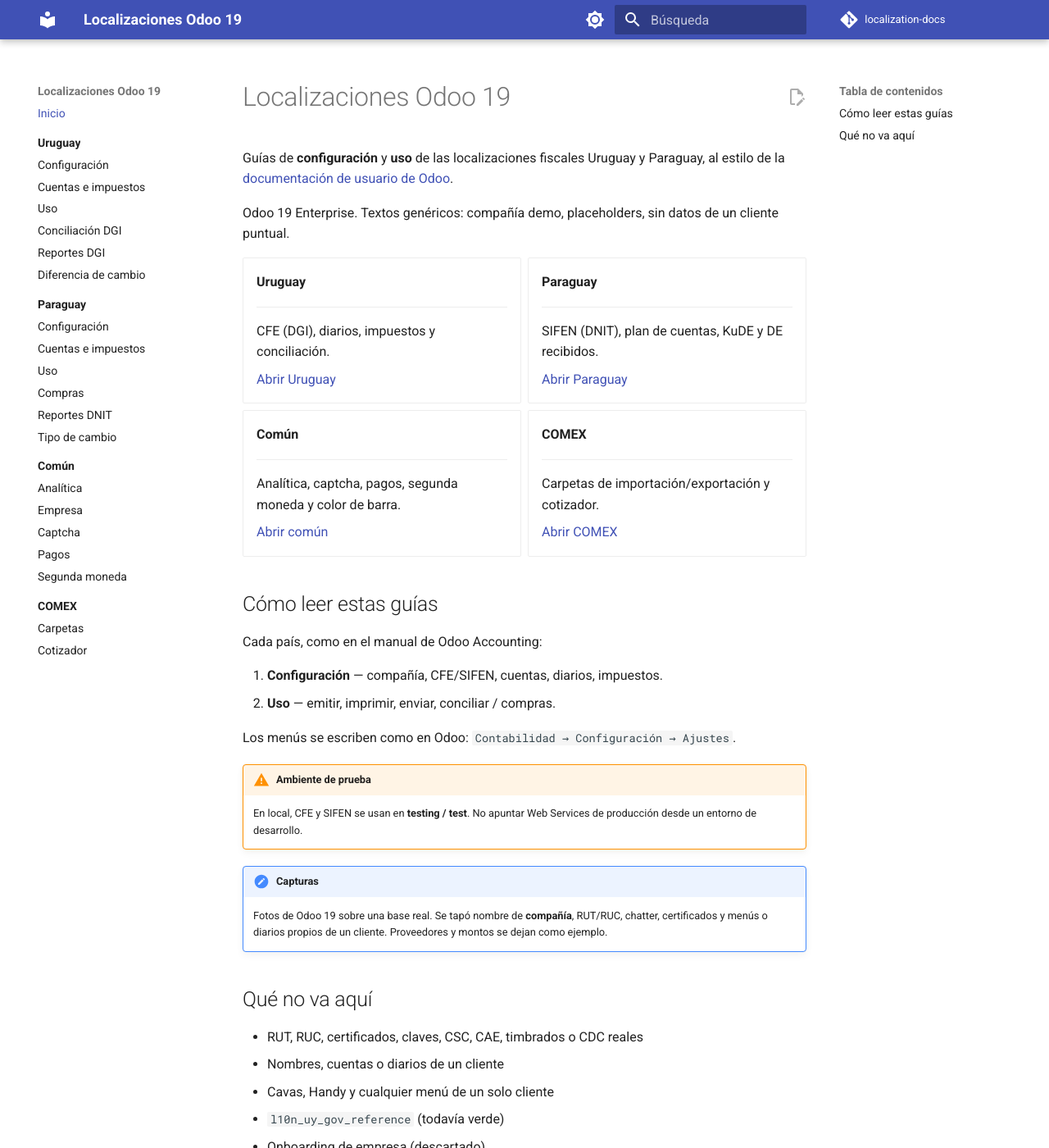
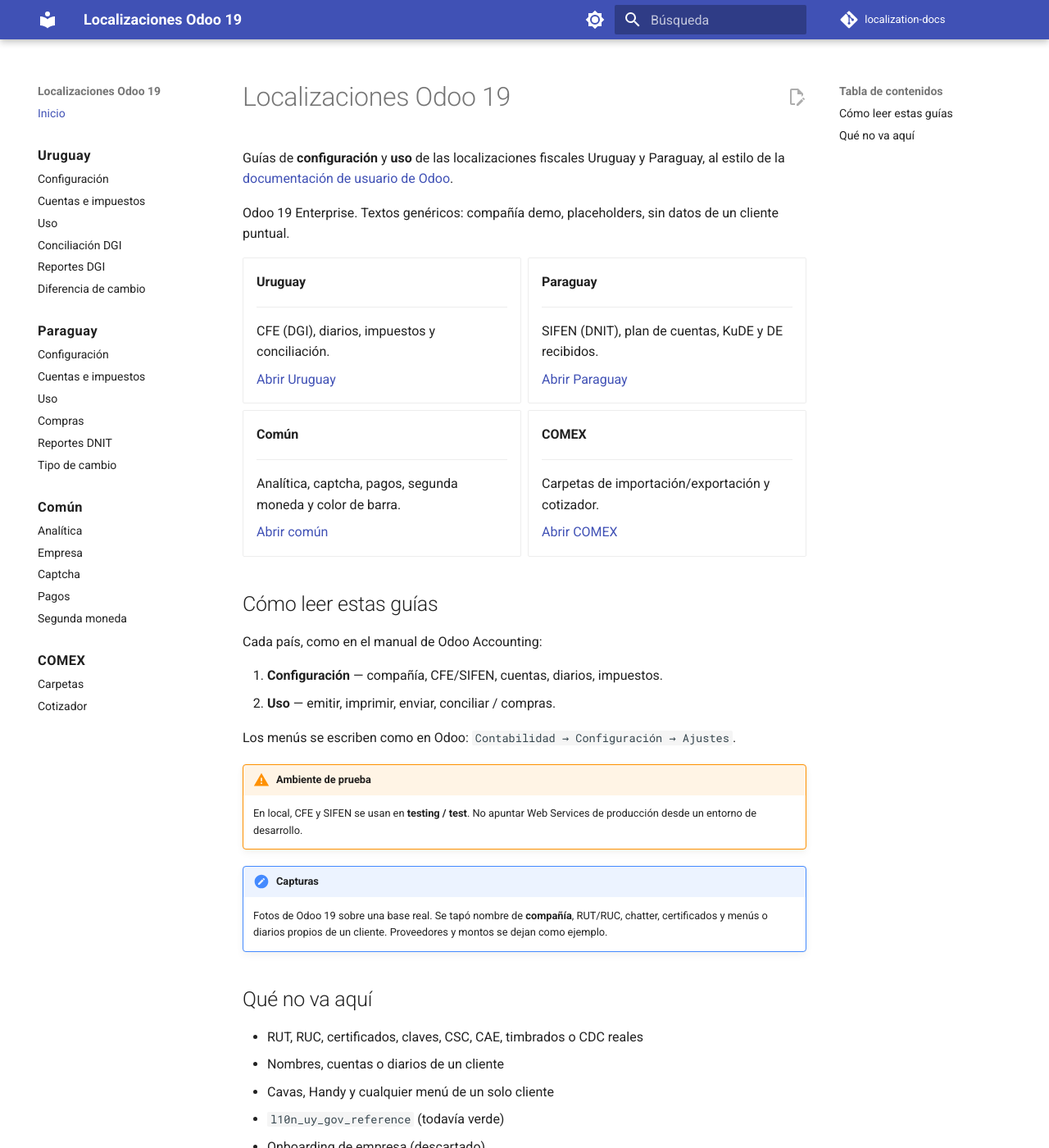
Before and after one commit to Pabloolano/localization-docs, an MkDocs documentation site: the page built from docs/index.md, in a window 1280 px wide and 1400 px high. Shown: the whole window at 82% size. Built offline with MkDocs 1.6.1 and Material for MkDocs 9.7.7, drawn with Linux system fonts in a browser that asks for light colours; comment, search, counter and statistics services are not loaded.

Commit message:
docs: destacar títulos de sección en el menú
Uruguay, Paraguay, Común y COMEX quedan más fuertes que las entradas hijas.

Co-authored-by: Cursor <cursoragent@cursor.com>

```diff
--- /dev/null
+++ b/docs/stylesheets/extra.css
@@ -0,0 +1,23 @@
+/* Títulos de sección del nav: Uruguay, Paraguay, Común, COMEX */
+.md-nav--primary .md-nav__item--section > .md-nav__container > a,
+.md-nav--primary .md-nav__item--section > .md-nav__link {
+  font-weight: 800;
+  font-size: 0.82rem;
+  letter-spacing: 0.03em;
+  margin-top: 0.7rem;
+}
+
+[data-md-color-scheme="default"] .md-nav--primary .md-nav__item--section > .md-nav__container > a,
+[data-md-color-scheme="default"] .md-nav--primary .md-nav__item--section > .md-nav__link {
+  color: var(--md-default-fg-color);
+}
+
+[data-md-color-scheme="slate"] .md-nav--primary .md-nav__item--section > .md-nav__container > a,
+[data-md-color-scheme="slate"] .md-nav--primary .md-nav__item--section > .md-nav__link {
+  color: #fff;
+}
+
+.md-nav--primary .md-nav__item--section .md-nav__list > .md-nav__item > .md-nav__link {
+  font-weight: 400;
+  font-size: 0.7rem;
+}
--- a/mkdocs.yml
+++ b/mkdocs.yml
@@ -36,6 +36,9 @@ theme:
     - search.suggest
     - content.action.edit
     - toc.follow
+
+extra_css:
+  - stylesheets/extra.css
 
 plugins:
   - search:
```
